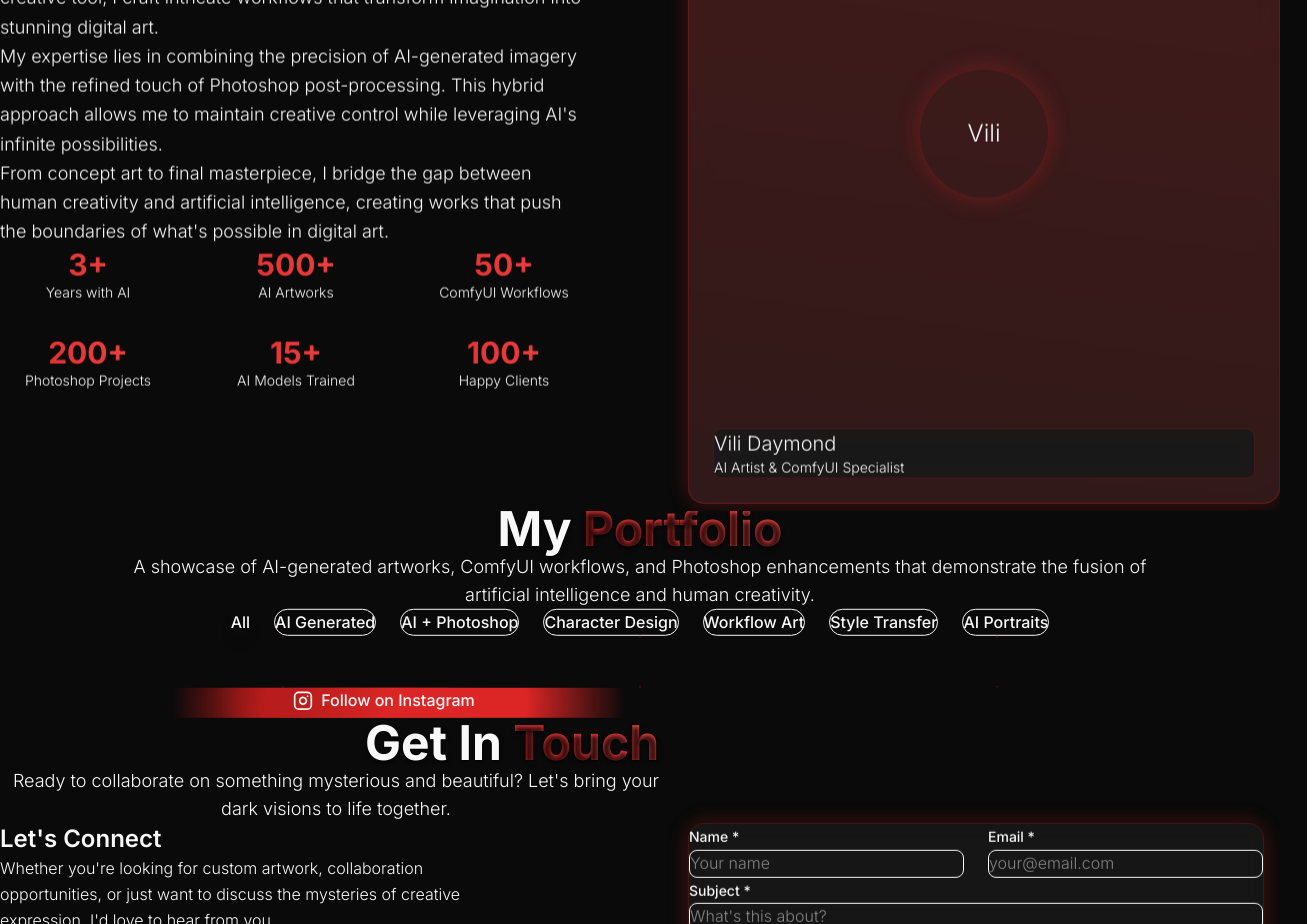
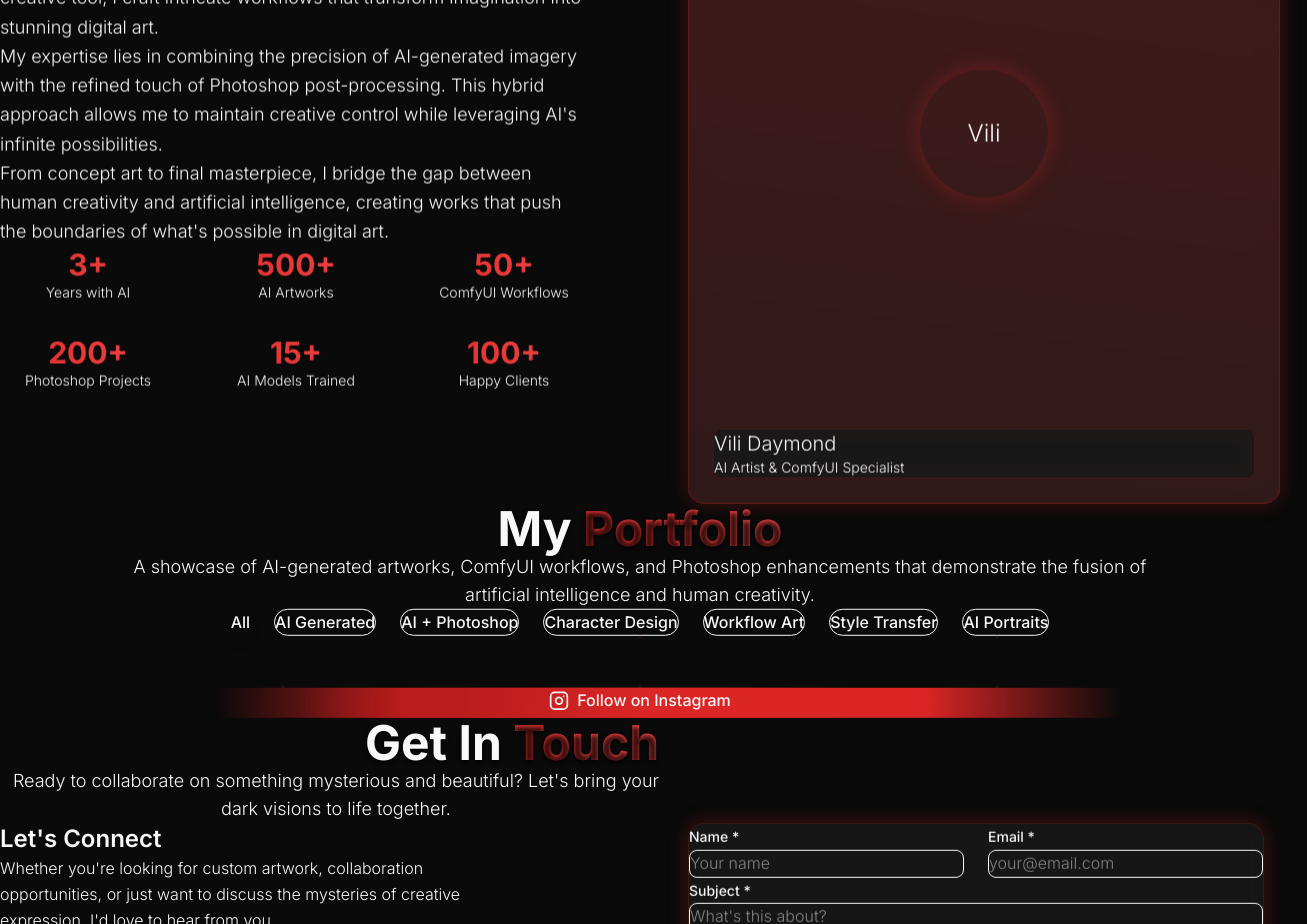
Before and after one commit to Vili-Dev/vilidaymond-portfolio, a Next.js app: page / in a window 1280 px wide. Shown: the part 1029-1953 px from the top of the page, 1307 px wide, since content can reach past the window. Built offline with nearby package versions, Linux system fonts and the light colour scheme; a web font is replaced by a local one.

Commit message:
correction 8

```diff
--- a/src/components/AboutSection.tsx
+++ b/src/components/AboutSection.tsx
@@ -17,7 +17,7 @@ export default function AboutSection() {
 
 
   return (
-    <section id="about" className="relative py-20 lg:py-32 mb-16 lg:mb-24 overflow-hidden">
+    <section id="about" className="relative py-20 lg:py-32 mt-32 lg:mt-40 mb-32 lg:mb-40">
       <div className="absolute inset-0 bg-gradient-to-b from-primary-black via-primary-darkGray to-primary-black"></div>
 
       <MistEffect intensity={0.2} speed={1.5} />
--- a/src/components/PortfolioSection.tsx
+++ b/src/components/PortfolioSection.tsx
@@ -110,7 +110,7 @@ export default function PortfolioSection() {
 
 
   return (
-    <section id="portfolio" className="relative py-20 lg:py-32 overflow-hidden flex flex-col items-center">
+    <section id="portfolio" className="relative py-20 lg:py-32 flex flex-col items-center">
       <div className="absolute inset-0 bg-gradient-to-b from-primary-darkGray via-primary-black to-primary-darkGray"></div>
 
       <FogOverlay density={0.08} animated={true} />
@@ -242,7 +242,7 @@ export default function PortfolioSection() {
             initial={{ opacity: 0, y: 30 }}
             animate={inView ? { opacity: 1, y: 0 } : { opacity: 0, y: 30 }}
             transition={{ duration: 0.6, delay: 0.8 }}
-            className="text-center mt-24 max-w-lg mx-auto"
+            className="text-center mt-24 w-full"
           >
             <LiquidGradient>
               <MorphingButton morphType="pulse">
```
